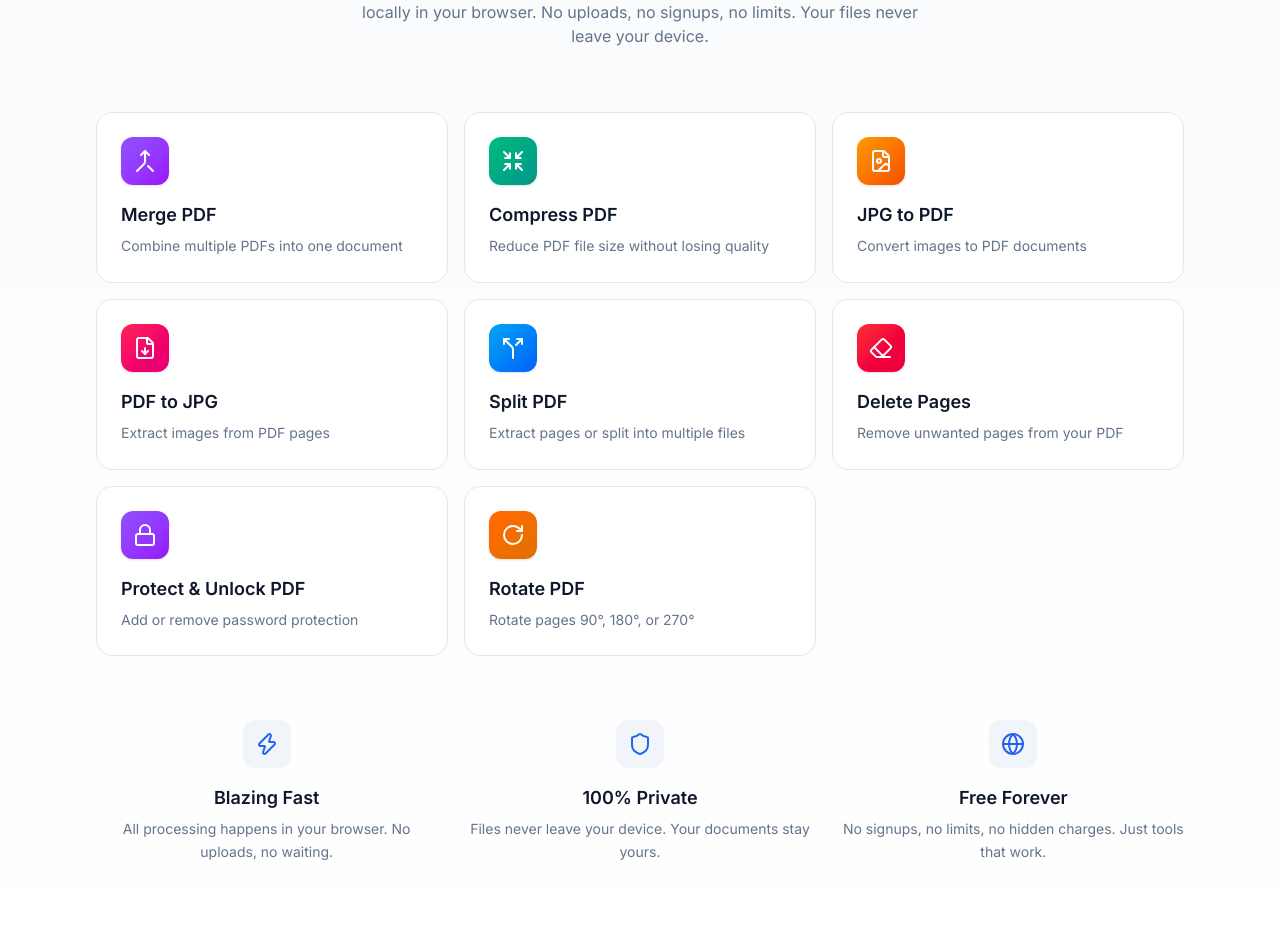
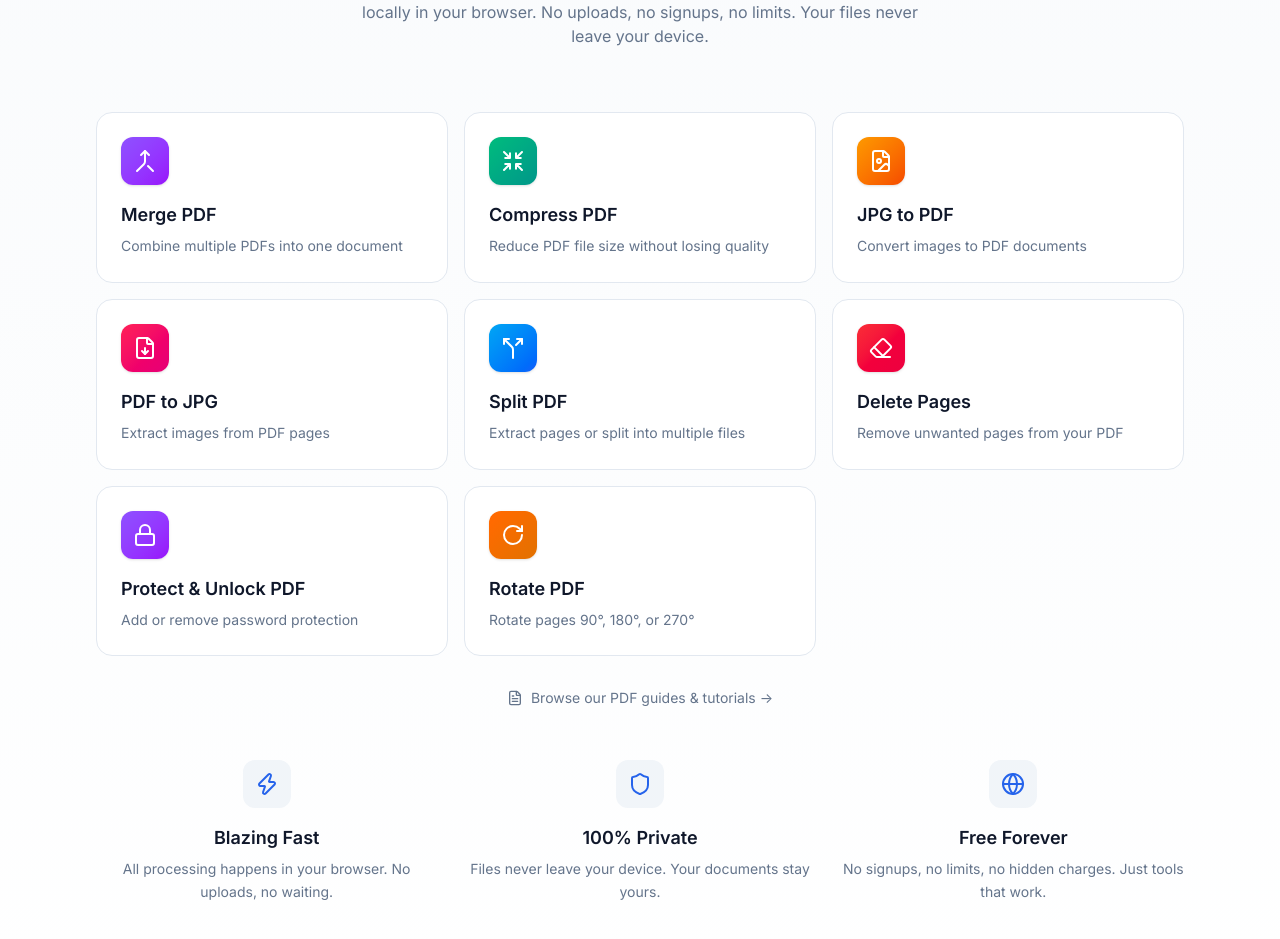
Before and after one commit to haizeigh/pdf-tools, a React (Vite) app: page / in a window 1280 px wide. Shown: the part 369-1308 px from the top of the page. Built offline with nearby package versions, Linux system fonts and the light colour scheme.

Commit message:
Add blog entry link on homepage

```diff
--- a/src/pages/HomePage.tsx
+++ b/src/pages/HomePage.tsx
@@ -28,11 +28,19 @@ export function HomePage() {
       </section>
 
       {/* Tools Grid */}
-      <section className="grid grid-cols-1 sm:grid-cols-2 lg:grid-cols-3 gap-4 pb-16">
+      <section className="grid grid-cols-1 sm:grid-cols-2 lg:grid-cols-3 gap-4 pb-8">
         {tools.map((tool) => (
           <ToolCard key={tool.id} tool={tool} />
         ))}
       </section>
+
+      {/* Blog link */}
+      <div className="text-center pb-12">
+        <a href="/blog" className="inline-flex items-center gap-2 text-sm text-surface-500 hover:text-brand-600 transition-colors">
+          <FileText className="w-4 h-4" />
+          Browse our PDF guides & tutorials →
+        </a>
+      </div>
 
       {/* Features */}
       <section className="grid grid-cols-1 md:grid-cols-3 gap-8 pb-20">
```
